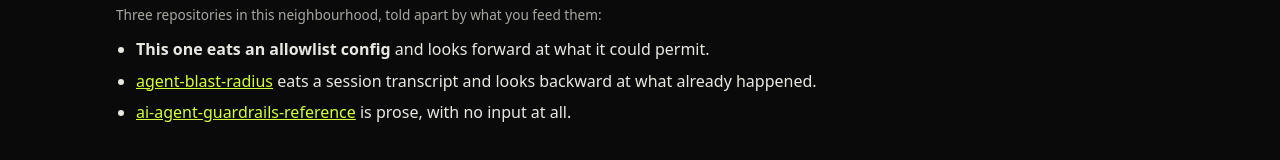
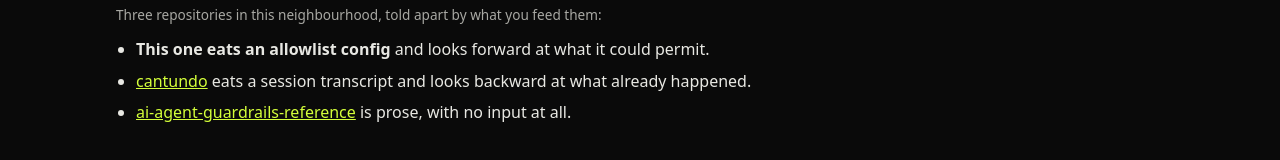
Before and after one commit to 0xelitesystem/agent-sandbox-linter, a plain HTML site: page index.html in a window 1280 px wide. Shown: the part 5316-5476 px from the top of the page. Drawn offline with Linux system fonts and the light colour scheme.

Commit message:
Point links at renamed repos
Repos were renamed (old addresses redirect). Links, names and catalog entries now use the new names.

```diff
--- a/index.html
+++ b/index.html
@@ -353,7 +353,7 @@ footer a { margin-right: 14px; display: inline-block; }
 <p class="small">Three repositories in this neighbourhood, told apart by what you feed them:</p>
 <ul class="plain">
   <li><b>This one eats an allowlist config</b> and looks forward at what it could permit.</li>
-  <li><a href="https://github.com/0xelitesystem/agent-blast-radius">agent-blast-radius</a> eats a session transcript and looks backward at what already happened.</li>
+  <li><a href="https://github.com/0xelitesystem/cantundo">cantundo</a> eats a session transcript and looks backward at what already happened.</li>
   <li><a href="https://github.com/0xelitesystem/ai-agent-guardrails-reference">ai-agent-guardrails-reference</a> is prose, with no input at all.</li>
 </ul>
 
```
Also changed, not shown: 1 other file.
